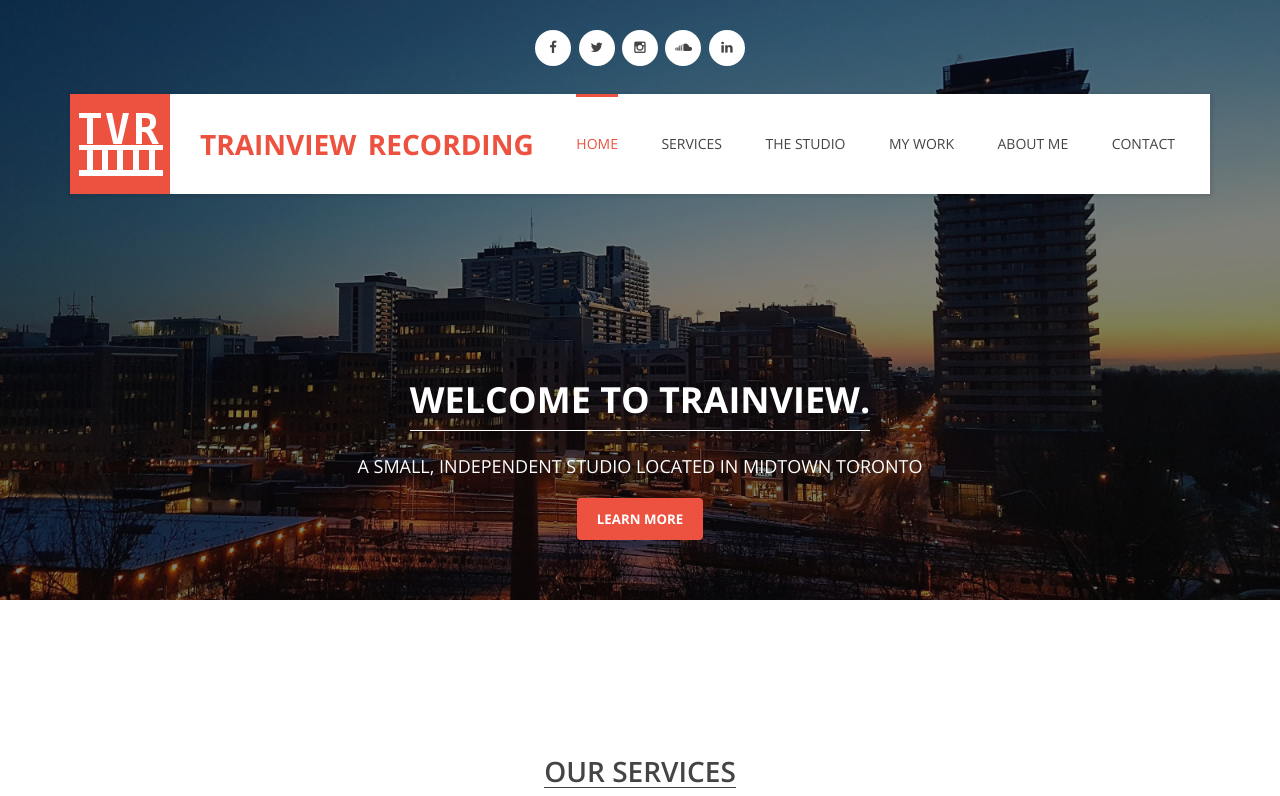
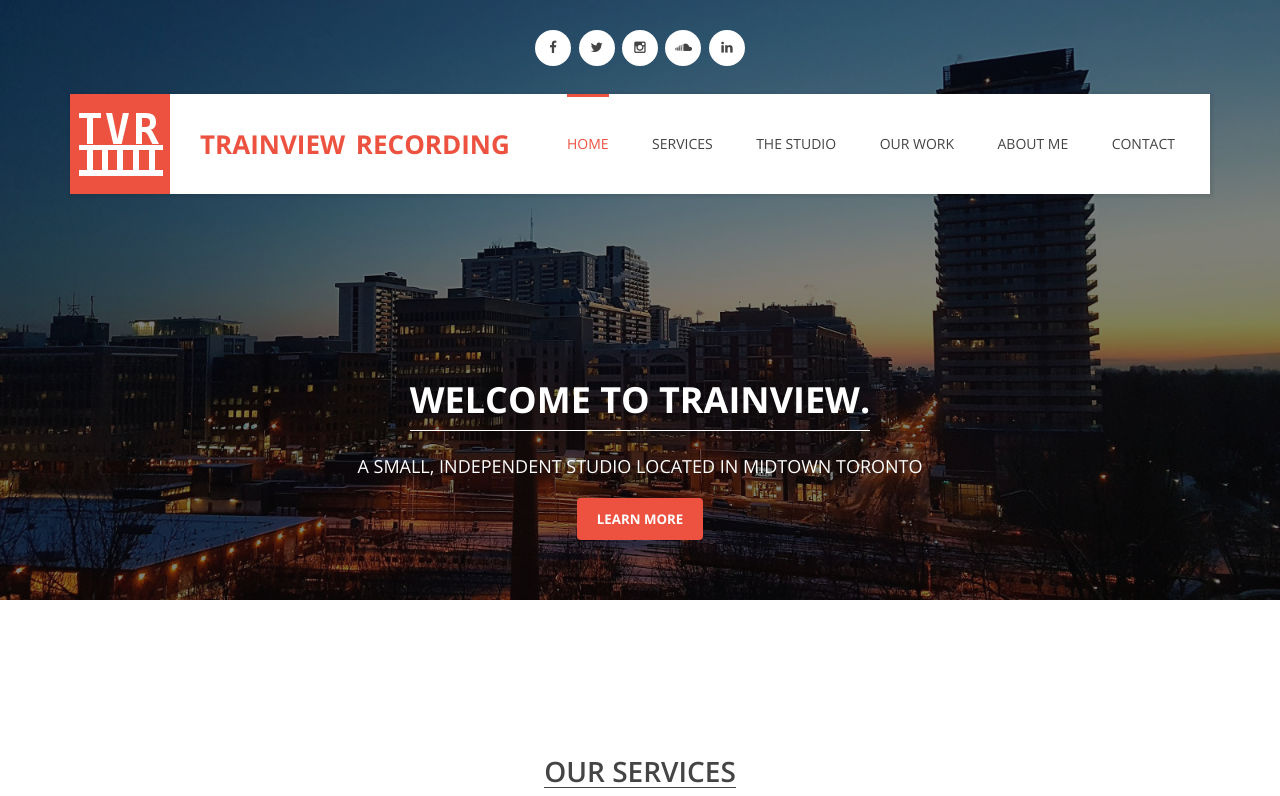
Before and after one commit to veltrima/trainview, a plain HTML site: page index.html in a window 1280 px wide. Shown: the top 796 px of the page. Drawn offline with nearby package versions, Linux system fonts and the light colour scheme; some packages are replaced by stand-ins of ours.

Commit message:
Fixed a couple things

```diff
--- a/css/templatemo_style.css
+++ b/css/templatemo_style.css
@@ -303,7 +303,7 @@ hr {
   line-height: 100px;
   text-transform: uppercase;
   color: #ec523f;
-  font-size: 28px;
+  font-size: 26px;
   font-weight: 700;
 }
 
--- a/index.html
+++ b/index.html
@@ -58,7 +58,7 @@ http://www.templatemo.com/tm-406-flex
                                         <li class="active"><a href="#">Home</a></li>
                                         <li><a href="#services">Services</a></li>
                                         <li><a href="#the-studio">The Studio</a></li>
-                                        <li><a href="#portfolio">My Work</a></li>
+                                        <li><a href="#portfolio">Our Work</a></li>
                                         <li><a href="#our-team">About Me</a></li>
                                         <li><a href="#contact">Contact</a></li>
                                     </ul>
@@ -159,7 +159,7 @@ http://www.templatemo.com/tm-406-flex
             <div class="container">
                 <div class="row">
                     <div class="heading-section col-md-12 text-center">
-                        <h2>My Work</h2>
+                        <h2>Our Work</h2>
                         <p>Here are a few samples of tracks we've produced in the past. If you'd like to hear more, or a specific genre, please contact us!</p>
                     </div> <!-- /.heading-section -->
                 </div> <!-- /.row -->
```
